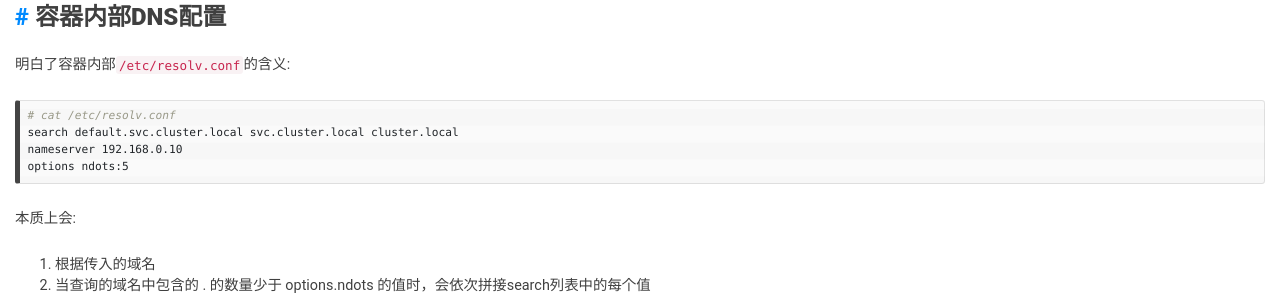
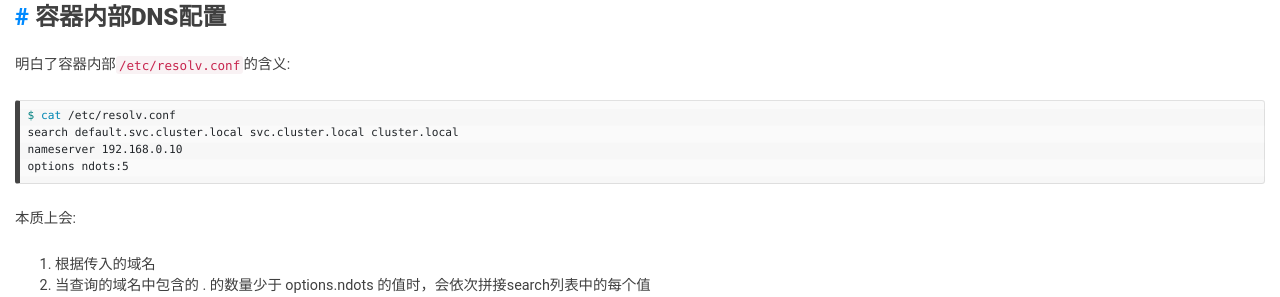
Before and after one commit to DavyJones2010/davyjones2010.github.io_bak, a Jekyll site: the page built from _posts/k8s/2022-04-20-k8s-dns.md, in a window 1280 px wide and 900 px high. Shown: the part 426-723 px from the top of the window. Built offline with Jekyll 4.4.1, drawn with Linux system fonts in a browser that asks for light colours; nearby versions of some CDN libraries; comment, search, counter and statistics services are not loaded.

Commit message:
added k8s dns notes

````diff
--- a/_posts/k8s/2022-04-20-k8s-dns.md
+++ b/_posts/k8s/2022-04-20-k8s-dns.md
@@ -13,7 +13,7 @@ lang: zh
 ## 容器内部DNS配置
 明白了容器内部`/etc/resolv.conf`的含义:
 ```shell
-# cat /etc/resolv.conf
+$ cat /etc/resolv.conf
 search default.svc.cluster.local svc.cluster.local cluster.local
 nameserver 192.168.0.10
 options ndots:5
````
